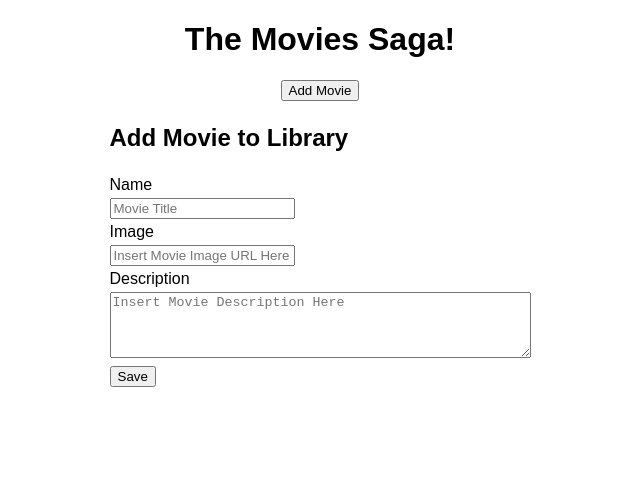
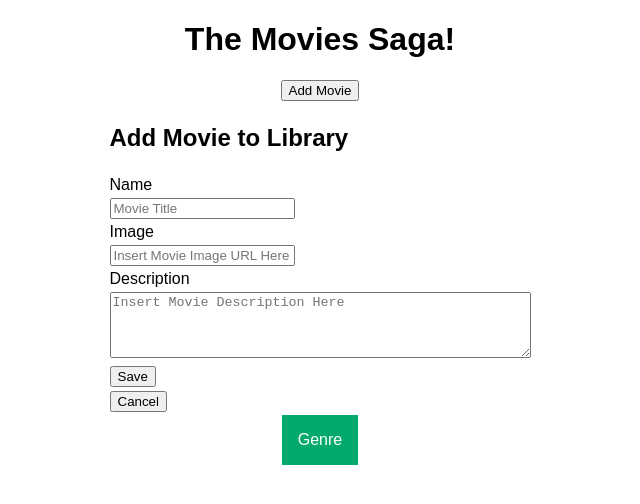
Before and after one commit to JoshuaDavidOren/weekend-movie-sagas, a React (Create React App) app: page /#/addmovieform in a window 1280 px wide. Shown: the top 504 px of the page, without its empty margins (320-960 px from the left). Built offline with nearby package versions, Linux system fonts and the light colour scheme.

Commit message:
created a dropdown for genre

```diff
--- a/src/components/App/App.js
+++ b/src/components/App/App.js
@@ -9,7 +9,6 @@ function App() {
 const history = useHistory();
 
 const addMovie = () => {
-  event.preventDefault();
 console.log('click');
 history.push(`/addmovieform`)
 }
@@ -17,12 +16,12 @@ history.push(`/addmovieform`)
   return (
     <div className="App">
       <h1>The Movies Saga!</h1>
-      <button onClick={(event) => addMovie()}>Add Movie</button>
+      <button type='submit' onClick={(event) => addMovie()}>Add Movie</button>
       <Router>
         <Route path="/" exact>
           <MovieList />
         </Route>
-        <Route path="/details/:id" exact>
+        <Route path="/details" exact>
           <DetailsPage />
         </Route>
         <Route path="/addmovieform" exact>
--- a/src/components/DetailsPage/DetailsPage.jsx
+++ b/src/components/DetailsPage/DetailsPage.jsx
@@ -23,7 +23,6 @@ const [clickedMovie, setClickedMovie] = useState(0)
 useEffect(() => {
     console.log('interested?', (history.location.pathname));
     // idFromUrl()
-    getDetails()
 }, []);
 
 
@@ -38,11 +37,14 @@ useEffect(() => {
 //     getDetails()
 // }
 
-const getDetails = () => {
+const backToHome = () => {
+    console.log('click');
+ history.push('/');
 
 }
 return(
     <section>
+        <button type='submit' onClick={() => backToHome()}>Back</button>
         <h1>{movies[movie-1].title}</h1>
     <Paper className={classes.paper}>
     <img src={movies[movie-1].poster}/>
--- a/src/components/MovieForm/MovieForm.css
+++ b/src/components/MovieForm/MovieForm.css
@@ -0,0 +1,41 @@
+/* Dropdown Button */
+.dropbtn {
+    background-color: #04AA6D;
+    color: white;
+    padding: 16px;
+    font-size: 16px;
+    border: none;
+  }
+
+  /* The container <div> - needed to position the dropdown content */
+  .dropdown {
+    position: relative;
+    display: inline-block;
+  }
+
+  /* Dropdown Content (Hidden by Default) */
+  .dropdown-content {
+    display: none;
+    position: absolute;
+    background-color: #f1f1f1;
+    min-width: 160px;
+    box-shadow: 0px 8px 16px 0px rgba(0,0,0,0.2);
+    z-index: 1;
+  }
+
+  /* Links inside the dropdown */
+  .dropdown-content a {
+    color: black;
+    padding: 12px 16px;
+    text-decoration: none;
+    display: block;
+  }
+
+  /* Change color of dropdown links on hover */
+  .dropdown-content a:hover {background-color: #ddd;}
+
+  /* Show the dropdown menu on hover */
+  .dropdown:hover .dropdown-content {display: block;}
+
+  /* Change the background color of the dropdown button when the dropdown content is shown */
+  .dropdown:hover .dropbtn {background-color: #3e8e41;}
--- a/src/components/MovieForm/MovieForm.jsx
+++ b/src/components/MovieForm/MovieForm.jsx
@@ -7,16 +7,26 @@ import './MovieForm.css'
 
 
 function AddMovieForm() {
-   const dispatch = useDispatch();
+    const history = useHistory();
+    const dispatch = useDispatch();
     const [title, setTitle] = useState('');
     const [url, setURL] = useState('');
     const [description, setDescription] = useState('');
+    const [genre, setGenre] = useState('')
+    const genres = useSelector(store => store.genres);
 
     const addMovieData = () => {
         event.preventDefault();
-      const  newMovie = {title: title, poster: url, description: description}
+      const  newMovie = {title: title, poster: url, description: description, genre: genre}
       console.log('INFO to database',newMovie);
         dispatch({type: 'POST_MOVIE', payload: newMovie})
+        setDescription('')
+        setTitle('')
+        setURL('')
+
+    }
+    const goHome = () => {
+        history.push('/')
     }
 
 return (
@@ -30,17 +40,29 @@ return (
     </thead>
     <tbody>
     <tr><td>Name</td></tr>
-    <tr><td><input type="text" placeholder='Movie Title' onChange={(evt) => setTitle(evt.target.value)}/></td></tr>
+    <tr><td><input type="text" value={title} placeholder='Movie Title' onChange={(evt) => setTitle(evt.target.value)}/></td></tr>
     <tr><td>Image</td></tr>
-    <tr><td><input type="text" placeholder='Insert Movie Image URL Here' onChange={(evt) => setURL('images/captain-marvel.jpg')}/></td></tr>
+    <tr><td><input type="text" value={url} placeholder='Insert Movie Image URL Here' onChange={(evt) => setURL('images/captain-marvel.jpg')}/></td></tr>
     <tr><td>Description</td></tr>
-    <tr><td><textarea placeholder='Insert Movie Description Here' rows="4" cols="50" onChange={(evt) => setDescription(evt.target.value)}></textarea></td></tr>
+    <tr><td><textarea value={description} placeholder='Insert Movie Description Here' rows="4" cols="50" onChange={(evt) => setDescription(evt.target.value)}></textarea></td></tr>
     </tbody>
     <tfoot>
         <tr><td><button type='submit' onClick={() => addMovieData()}>Save</button></td></tr>
+        <tr><td><button type='submit' onClick={() => goHome()}>Cancel</button></td></tr>
     </tfoot>
     </table>
     </form>
+    <div class="dropdown">
+  <button class="dropbtn">Genre</button>
+  <div class="dropdown-content">
+    <a onClick={(event) => setGenre(1)} value= '1' >genre</a>
+    <a onClick={(event) => setGenre(2)} value= '1' >genre</a>
+    <a onClick={(event) => setGenre(3)} value= '1' >genre</a>
+    <a onClick={(event) => setGenre(4)} value= '1' >genre</a>
+    <a onClick={(event) => setGenre(5)} value= '1' >genre</a>
+    <a onClick={(event) => setGenre(6)} value= '1' >genre</a>
+  </div>
+</div>
     </center>
 </section>
 
--- a/src/components/MovieList/MovieList.jsx
+++ b/src/components/MovieList/MovieList.jsx
@@ -23,7 +23,7 @@ function MovieList() {
         console.log('movie detail', movie);
         dispatch({type: 'MOVIE_DETAILS', payload: movie})
         dispatch({type: 'GET_GENRES', payload: movie})
-        history.push(`/details/${movie}`)
+        history.push(`/details`)
 
     }
 
--- a/src/index.js
+++ b/src/index.js
@@ -16,6 +16,7 @@ function* rootSaga() {
     yield takeEvery('FETCH_MOVIES', fetchAllMovies);
     yield takeEvery('GET_GENRES', getGenres)
     yield takeEvery('POST_MOVIE', postMovieData)
+    yield takeEvery('GET_ALL_GENRES', getAllGenres)
 }
 
 function* postMovieData(action) {
@@ -48,6 +49,17 @@ function* getGenres(action) {
         yield put({type: 'SET_GENRES', payload: genres.data })
     } catch (error) {
         console.log('Error GETing genres', error);
+    }
+}
+
+function* getAllGenres() {
+
+    try{
+        const genres = yield axios.get(`/api/genre/all`);
+        console.log('Genres', genres.data);
+        yield put({type: 'SET_GENRES', payload: genres.data })
+    } catch (error) {
+        console.log('Error GETing All genres', error);
     }
 }
 
```
Also changed, not shown: 1 other file (tests, documents, lock files or other folders).
